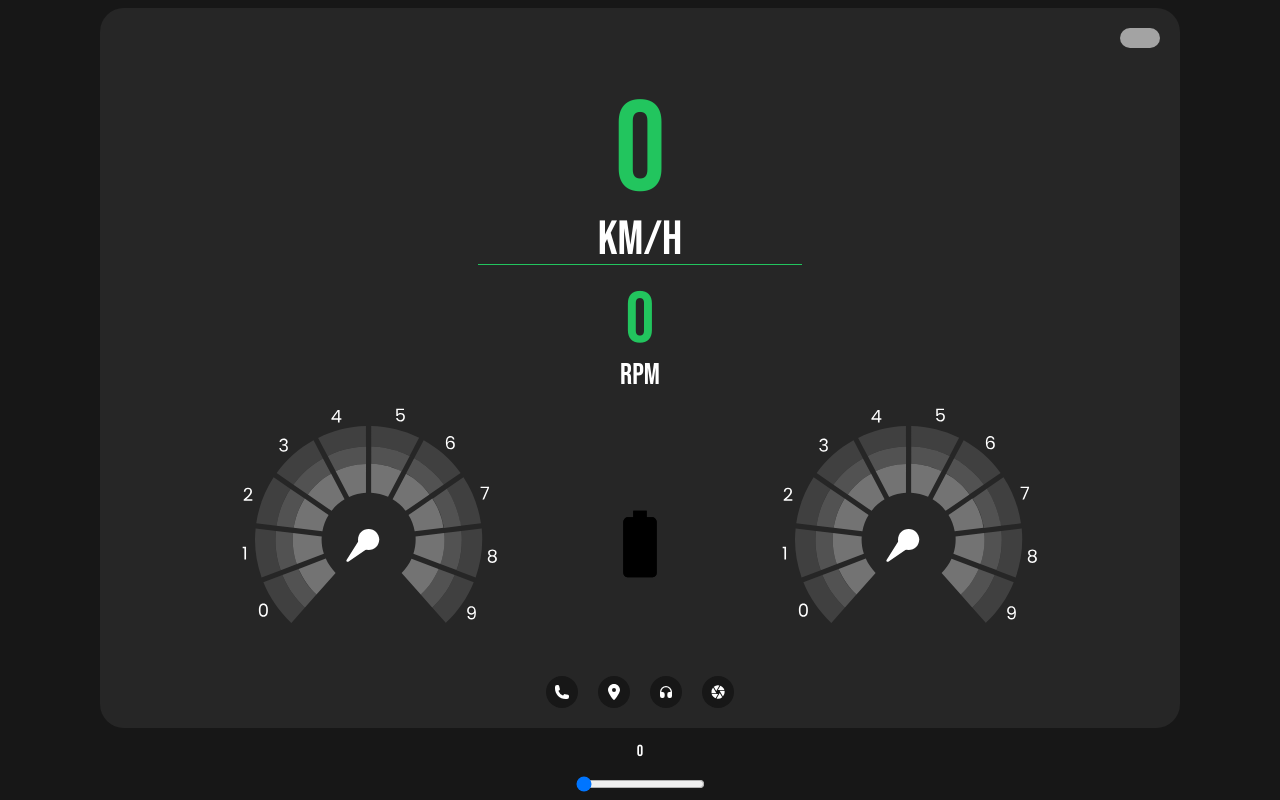
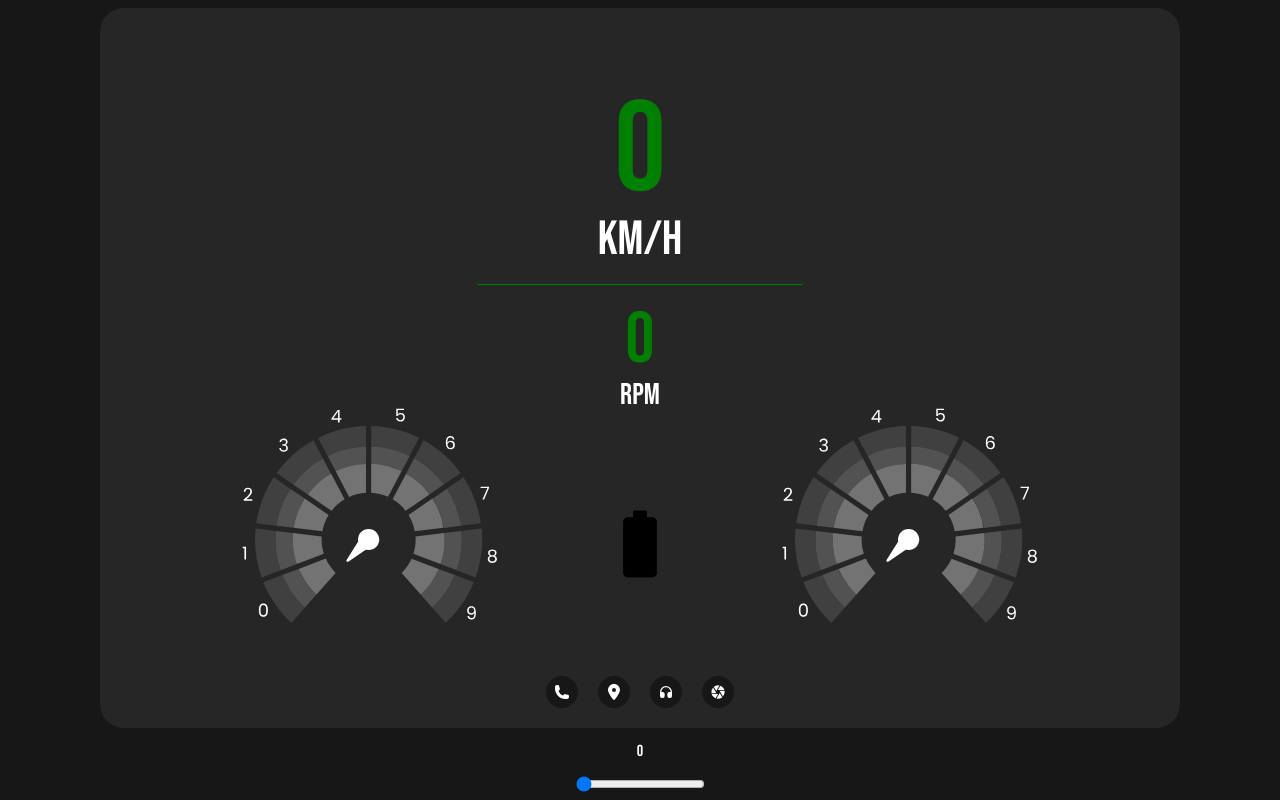
Before and after one commit to HrishikShaji/speedometer, a Next.js app: page / in a window 1280 px wide. Built offline with nearby package versions, Linux system fonts and the light colour scheme.

Commit message:
added theme

```diff
--- a/components/DashboardOne.tsx
+++ b/components/DashboardOne.tsx
@@ -5,22 +5,63 @@ import { HiPhone } from "react-icons/hi2";
 import { FaLocationDot } from "react-icons/fa6";
 import { MdCamera } from "react-icons/md";
 import { AiFillCloseCircle } from "react-icons/ai";
+import { useLayoutEffect, useRef } from "react";
+import gsap from "gsap";
 
 interface DashboardOneProps {
 	speed: number;
 }
 
 export const DashboardOne: React.FC<DashboardOneProps> = ({ speed }) => {
+	const textRef = useRef<HTMLHeadingElement>(null);
+	const textTwoRef = useRef<HTMLHeadingElement>(null);
+	const hrRef = useRef<HTMLDivElement>(null);
+	useLayoutEffect(() => {
+		function animate() {
+			if (speed >= 0 && speed < 120) {
+				gsap.to([textRef.current, textTwoRef.current], {
+					color: "green",
+				});
+				gsap.to(hrRef.current, {
+					backgroundColor: "green",
+				});
+			} else if (speed >= 120 && speed < 210) {
+				gsap.to([textRef.current, textTwoRef.current], {
+					color: "yellow",
+				});
+				gsap.to(hrRef.current, {
+					backgroundColor: "yellow",
+				});
+			} else if (speed >= 210) {
+				gsap.to([textRef.current, textTwoRef.current], {
+					color: "red",
+				});
+				gsap.to(hrRef.current, {
+					backgroundColor: "red",
+				});
+			}
+		}
+		let ctx = gsap.context(() => {
+			animate();
+		});
+
+		return () => ctx.kill();
+	}, [speed]);
+
 	return (
 		<div className="h-[720px]  w-[1080px] bg-neutral-800 flex flex-col justify-center items-center rounded-3xl relative">
-      <div className="absolute top-5 right-5 bg-neutral-400 rounded-3xl w-10 h-5"></div>
 			<div className="absolute top-20 flex gap-5 flex-col w-[30%]">
-        <div className="flex flex-col  items-center border-b-[1px] border-green-500 ">
-          <h1 className="text-9xl text-green-500 ">{speed}</h1>
+				<div className="flex flex-col  items-center ">
+					<h1 ref={textRef} className="text-9xl text-green-500 ">
+						{speed}
+					</h1>
 					<h1 className="text-5xl text-white">Km/h</h1>
 				</div>
+				<div className="h-[1px] w-full bg-green-500" ref={hrRef}></div>
 				<div className="flex flex-col items-center ">
-          <h1 className="text-7xl text-green-500 ">{speed}</h1>
+					<h1 ref={textTwoRef} className="text-7xl text-green-500 ">
+						{speed}
+					</h1>
 					<h1 className="text-3xl text-white">RPM</h1>
 				</div>
 			</div>
--- a/components/MeterSeven.tsx
+++ b/components/MeterSeven.tsx
@@ -5,6 +5,8 @@ interface MeterSevenProps {
 	speed: number;
 }
 
+const yellow = ["#fde047", "#facc15", "#eab308"];
+const red = ["#ef4444", "#dc2626", "#b91c1c"];
 const green = ["#4ade80", "#22c55e", "#16a34a"];
 const defaults = ["#404040", "#525252", "#737373"];
 const colors = {
@@ -53,12 +55,12 @@ export const MeterSeven: React.FC<MeterSevenProps> = ({ speed }) => {
 			{ id: "one", meterValue: 30, colors: green },
 			{ id: "two", meterValue: 60, colors: green },
 			{ id: "three", meterValue: 90, colors: green },
-			{ id: "four", meterValue: 120, colors: green },
-			{ id: "five", meterValue: 150, colors: green },
-			{ id: "six", meterValue: 180, colors: green },
-			{ id: "seven", meterValue: 210, colors: green },
-			{ id: "eight", meterValue: 240, colors: green },
-			{ id: "nine", meterValue: 260, colors: green },
+			{ id: "four", meterValue: 120, colors: yellow },
+			{ id: "five", meterValue: 150, colors: yellow },
+			{ id: "six", meterValue: 180, colors: yellow },
+			{ id: "seven", meterValue: 210, colors: red },
+			{ id: "eight", meterValue: 240, colors: red },
+			{ id: "nine", meterValue: 260, colors: red },
 		];
 		let ctx = gsap.context(() => {
 			elements.forEach((el) => {
```
Lines whose indentation alone changed are shown as unchanged.
